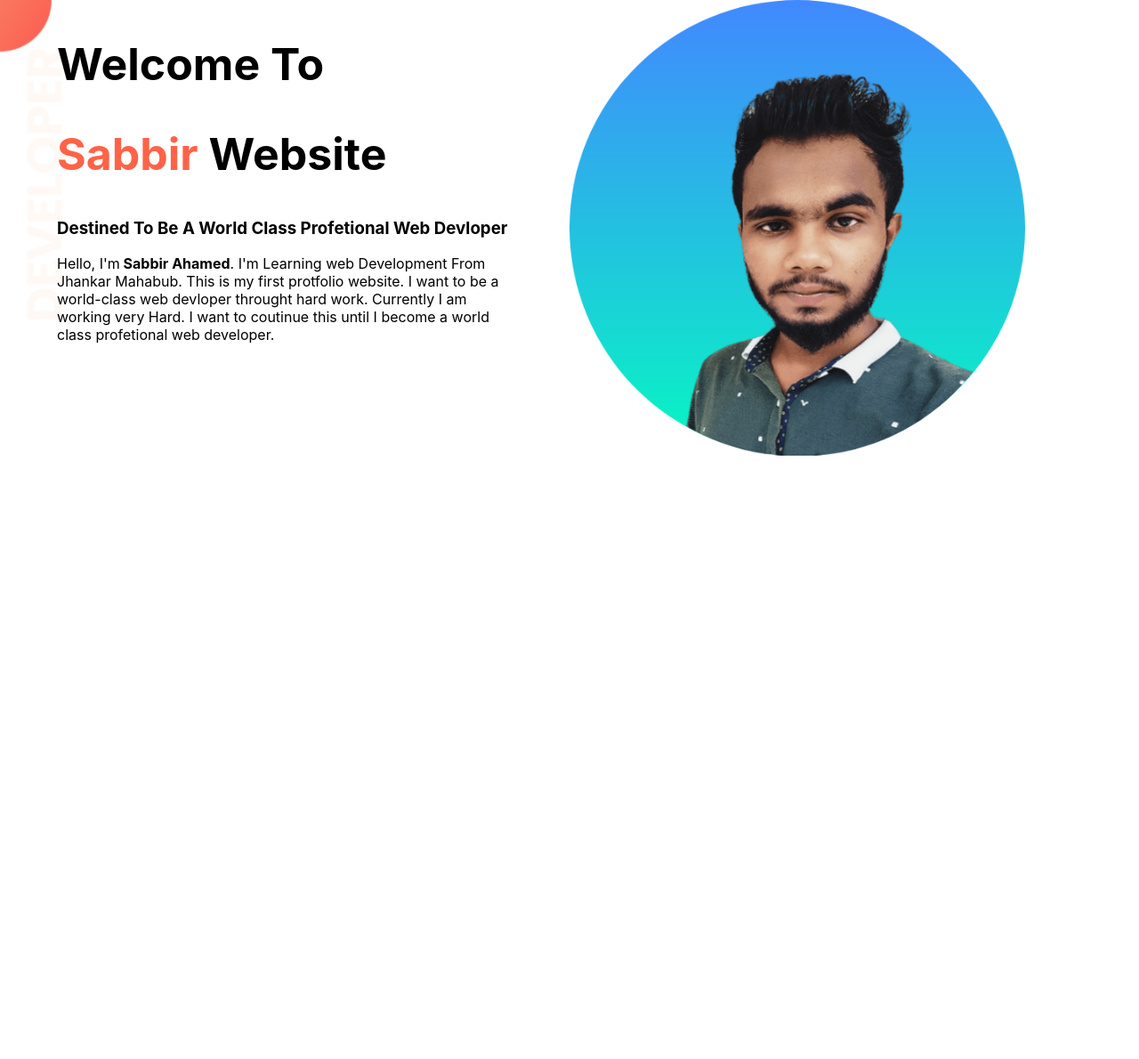
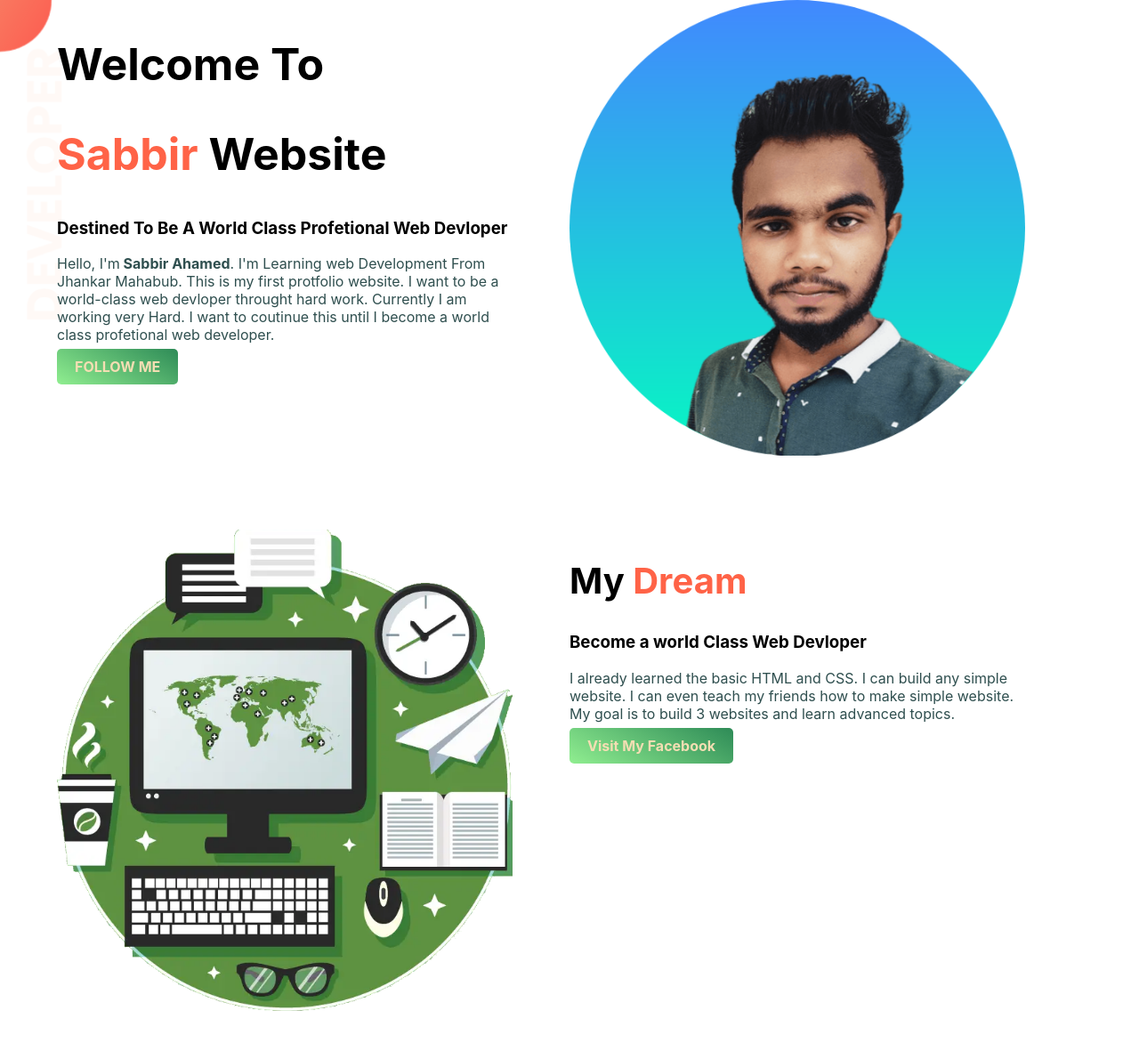
Before and after one commit to msabbirahamed/web-portfolio, a plain HTML site: page index.html in a window 1280 px wide. Shown: the whole page at 89% size. Before the commit the page ends 800 px from the top, so only its background shows below. Drawn offline with Linux system fonts and the light colour scheme.

Commit message:
section update

```diff
--- a/index.html
+++ b/index.html
@@ -16,6 +16,7 @@
                 <h1><span class="name-highlight">Sabbir</span> Website</h1>
                 <h3> Destined To Be A World Class Profetional Web Devloper</h3>
                 <p>Hello, I'm<b> Sabbir Ahamed</b>. I'm Learning web Development From Jhankar Mahabub. This is my first protfolio website. I want to be a world-class web devloper throught hard work. Currently I am working very Hard. I want to coutinue this until I become a world class profetional web developer. </p>
+                <a id class="link-button"   target="_blank" href="https://www.facebook.com/profile.php?id=100022815014205">FOLLOW ME</a>
             </div>
 
            <div class="half-weidth">
@@ -23,5 +24,19 @@
            </div>
 
 </section>
+                <section class="dream">
+                            <div class="half-weidth">
+                                <img src="images/Background.png" alt="">
+                            </div>
+
+                            <div class="half-weidth">
+                                <h2> My <span class="name-highlight">Dream</span></h2>
+                                <h3> Become a world Class Web Devloper</h3>
+                                <p>I already learned the basic HTML and CSS. I can build any simple website. I can even teach my friends how to make simple website. My goal is to build 3 websites and learn advanced topics.</p>
+                                <a id class="link-button"   target="_blank" href="https://www.facebook.com/profile.php?id=100022815014205">Visit My Facebook</a>
+                            </div>
+
+
+                </section>
 </body>
 </html>
--- a/style.css
+++ b/style.css
@@ -5,6 +5,12 @@ body{
 }
 h1{
     font-size: 50px;
+}
+h2{
+    font-size: 40px;
+}
+p{
+    color: darkslategrey;
 }
 .name-highlight{
     color: tomato;
@@ -24,4 +30,13 @@ h1{
 }
 section{
     height: 545px;
+    padding-bottom: 50px;
 }
+.link-button{
+    text-decoration: none;
+    background-image: linear-gradient(30deg,lightgreen, seagreen);
+    padding: 10px 20px;
+    border-radius: 5px;
+    color: wheat;
+    font-weight: 700;
+}
```
Also changed, not shown: images/Background.png (added).
